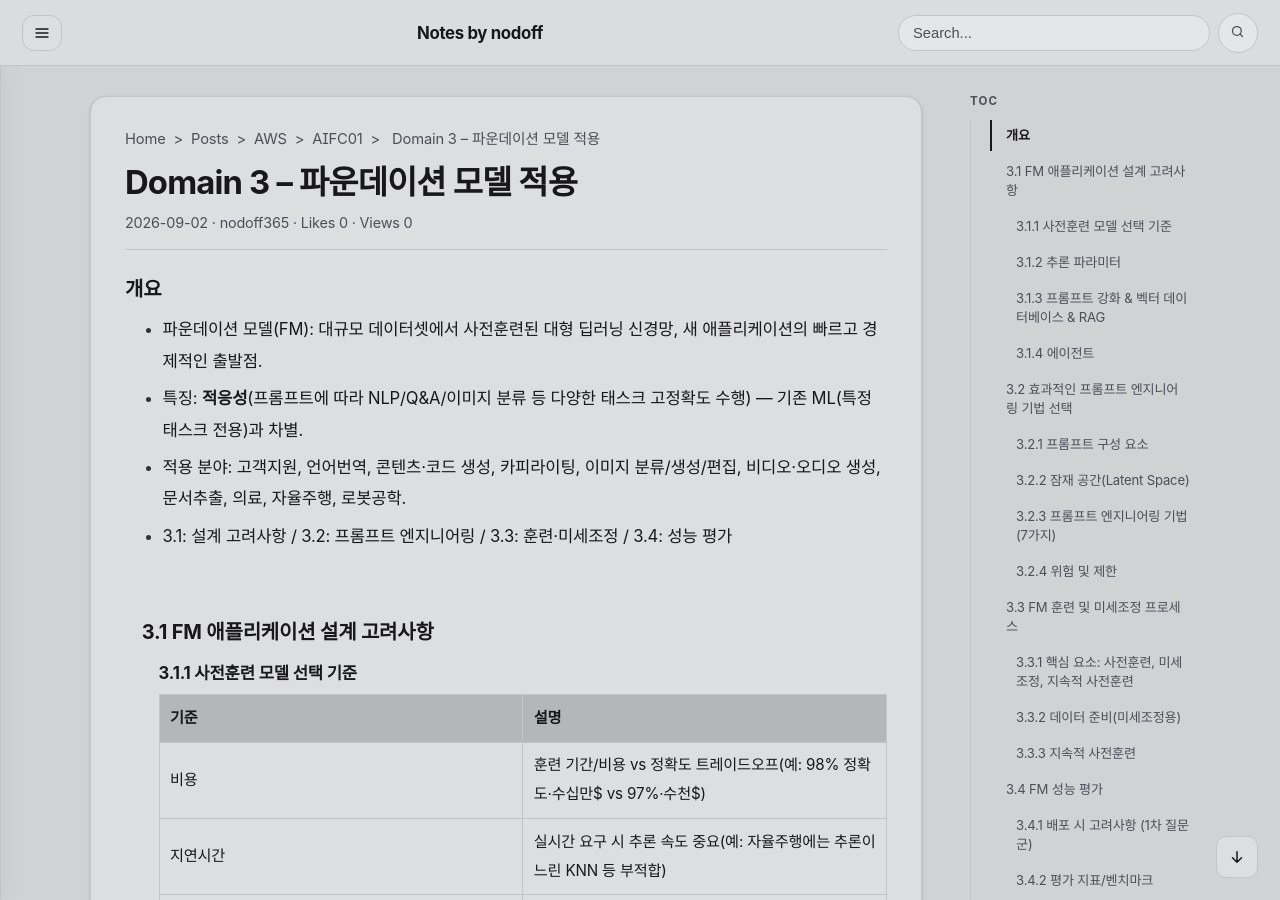
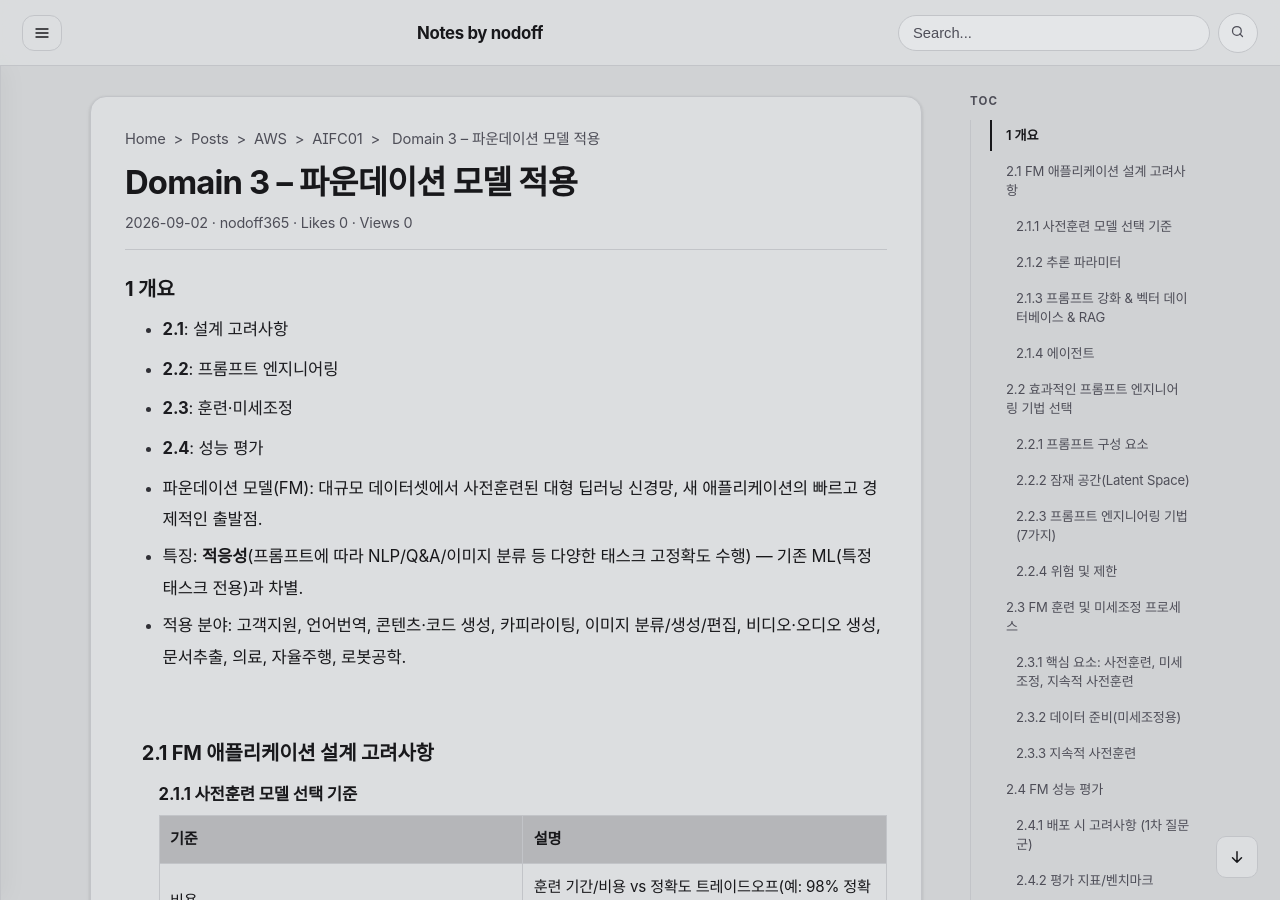
Before and after one commit to nodoff365/nodoff365.github.io, a Jekyll site: the page built from _posts/2026-09-02-Domain3.md, in a window 1280 px wide and 900 px high. Built offline with Jekyll 4.4.1, drawn with Linux system fonts in a browser that asks for light colours; some web fonts are replaced; comment, search, counter and statistics services are not loaded; some of the changed text lies outside the part shown.

Commit message:
AIF-C01 시리즈 개요/섹션 번호 체계 정리, Domain3 개요 순서 수정
개요를 "1"로 번호 매기고, 그 아래 태스크 섹션은 도메인 번호와 무관하게
매 글마다 "2.1, 2.2..."로 시작하도록 통일(도메인 식별 번호에 안 묶임).
Domain3의 개요는 원래 목차(N.M) 뒤에 정의/특징/적용분야 설명이 붙어있던
순서를, 다른 글들처럼 목차를 먼저 두고 그 설명을 아래로 옮겼다.

Co-Authored-By: Claude Sonnet 5 <noreply@anthropic.com>
Claude-Session: https://claude.ai/code/session_01C5NfB9hNHsTcq2K8pyeX4H

```diff
--- a/_posts/2026-09-02-Domain2.md
+++ b/_posts/2026-09-02-Domain2.md
@@ -4,8 +4,12 @@ date: 2026-09-02 20:10:00 +0900
 categories: [AWS, AIFC01]
 tags: [AWS, AIFC01]
 ---
-### 개요
-- 2.1: 생성형 AI 기본 개념 / 2.2: 비즈니스 문제 해결을 위한 기능·제한 / 2.3: 생성형 AI 애플리케이션 구축용 AWS 인프라·기술
+### 1 개요
+- **2.1**: 생성형 AI 기본 개념
+
+- **2.2**: 비즈니스 문제 해결을 위한 기능·제한
+
+- **2.3**: 생성형 AI 애플리케이션 구축용 AWS 인프라·기술
 
 <br>
 
--- a/_posts/2026-09-02-Domain3.md
+++ b/_posts/2026-09-02-Domain3.md
@@ -4,17 +4,24 @@ date: 2026-09-02 20:20:00 +0900
 categories: [AWS, AIFC01]
 tags: [AWS, AIFC01]
 ---
-### 개요
+### 1 개요
+- **2.1**: 설계 고려사항
+
+- **2.2**: 프롬프트 엔지니어링
+
+- **2.3**: 훈련·미세조정
+
+- **2.4**: 성능 평가
+
 - 파운데이션 모델(FM): 대규모 데이터셋에서 사전훈련된 대형 딥러닝 신경망, 새 애플리케이션의 빠르고 경제적인 출발점.
 - 특징: **적응성**(프롬프트에 따라 NLP/Q&A/이미지 분류 등 다양한 태스크 고정확도 수행) — 기존 ML(특정 태스크 전용)과 차별.
 - 적용 분야: 고객지원, 언어번역, 콘텐츠·코드 생성, 카피라이팅, 이미지 분류/생성/편집, 비디오·오디오 생성, 문서추출, 의료, 자율주행, 로봇공학.
-- 3.1: 설계 고려사항 / 3.2: 프롬프트 엔지니어링 / 3.3: 훈련·미세조정 / 3.4: 성능 평가
 
 <br>
 
-### 3.1 FM 애플리케이션 설계 고려사항
+### 2.1 FM 애플리케이션 설계 고려사항
 
-#### 3.1.1 사전훈련 모델 선택 기준
+#### 2.1.1 사전훈련 모델 선택 기준
 
 | 기준 | 설명 |
 |---|---|
@@ -35,14 +42,14 @@ tags: [AWS, AIFC01]
 
 <br>
 
-#### 3.1.2 추론 파라미터
+#### 2.1.2 추론 파라미터
 - **추론**: 새 데이터 처리 → 예측 생성(프롬프트 입력 → 응답 출력).
 - Amazon Bedrock 지원 파라미터: **온도(temperature), 상위 K(top-K), 상위 P(top-P)**(무작위성·다양성 제어), 응답 길이, 페널티, 중지 시퀀스(응답 길이 제한).
 - 목표: 다양성·일관성·리소스 효율성의 균형점 → 프로덕션에서 지속 모니터링/조정.
 
 <br>
 
-#### 3.1.3 프롬프트 강화 & 벡터 데이터베이스 & RAG
+#### 2.1.3 프롬프트 강화 & 벡터 데이터베이스 & RAG
 - 프롬프트에 내부 DB/벡터 저장소의 도메인 특화 데이터 추가 → **검색 증강 생성(RAG)**.
 - **벡터 데이터베이스**: 수학적 표현(임베딩)으로 저장된 구조/비구조 데이터 모음. 임베딩 모델(ML 모델)로 밀도 높은 벡터 생성. 효율적 조회, 데이터 관리, 내결함성, 인증, 액세스 제어, 쿼리 엔진 제공.
 - **RAG 구조**: 검색기(retriever, 지식기반 검색) + 생성기(generator, 출력 생성). 훈련 데이터 이외 최신/도메인 지식 접근 가능 → 환각 완화.
@@ -64,7 +71,7 @@ tags: [AWS, AIFC01]
 
 <br>
 
-#### 3.1.4 에이전트
+#### 2.1.4 에이전트
 - FM은 사전훈련 지식으로 응답 가능하나 항공편 예약 등 실제 태스크(조직별 데이터/워크플로+커스텀 프로그래밍 필요) 수행 불가.
 - **Amazon Bedrock용 에이전트**: 완전관리형 AI 기능, 태스크 자동 분류·오케스트레이션, API로 DB 안전 연결, 데이터 수집/구조화/보강 → 정확한 응답·요청 수행. 프롬프트-완성 워크플로와 사용자/FM/외부 데이터·앱 간 상호작용 조정 소프트웨어. 예: 고객의 다음 스쿠버 다이빙 휴가 예약을 처리하도록 도와주는 에이전트.
 
@@ -74,9 +81,9 @@ tags: [AWS, AIFC01]
 
 <br>
 
-### 3.2 효과적인 프롬프트 엔지니어링 기법 선택
+### 2.2 효과적인 프롬프트 엔지니어링 기법 선택
 
-#### 3.2.1 프롬프트 구성 요소
+#### 2.2.1 프롬프트 구성 요소
 - 태스크/지침, 컨텍스트, 입력 텍스트(사용 사례에 따라 조합).
 - **퓨샷 프롬프팅**: 예제 제공으로 출력 보정. **제로샷 프롬프팅**: 예제 없음.
 - **프롬프트 템플릿**: 지침+예제+콘텐츠+질문 조합.
@@ -85,7 +92,7 @@ tags: [AWS, AIFC01]
 
 <br>
 
-#### 3.2.2 잠재 공간(Latent Space)
+#### 2.2.2 잠재 공간(Latent Space)
 - LLM에 인코딩된 언어 지식 — 관계를 캡처한 저장 패턴(통계 데이터베이스에 비유). 예: 스쿠버 휴가 추천 모델을 목적지·다이빙 깊이·가시성·수온 등 데이터로 훈련시켰다면, "매너티와 함께 스노클링을 하고 싶다"는 메시지에 대해 모델이 이 통계 카탈로그(잠재 공간)를 참조해 관련 목적지를 추천.
 - 모델은 대규모 텍스트(RefinedWeb, Common Crawl, StarCoder, BookCorpus, Wikipedia, C4 등)로 훈련되며 품질은 다양함(Wikipedia도 항상 정확하진 않음).
 - 잠재 공간에 지식이 부족하면 → **환각** 발생(가장 가까운 일치 항목 선택, 통계적으로는 정상 동작). 예: "공룡이 지구를 어슬렁거렸을 때 25피트 아래로 잠수한 최초의 사람이 누구였는가"라고 물으면, 인간은 그 시대엔 아무도 잠수하지 않았을 것이라 추론하지만 모델은 추론하지 않고 컨텍스트를 고려해 확률적으로 단어를 순차 선택해 답을 생성함(통계적으로는 맞지만 사실은 틀릴 수 있음).
@@ -93,7 +100,7 @@ tags: [AWS, AIFC01]
 
 <br>
 
-#### 3.2.3 프롬프트 엔지니어링 기법 (7가지)
+#### 2.2.3 프롬프트 엔지니어링 기법 (7가지)
 1. 구체적 지침(형식/예제/비교/스타일/어조/길이/컨텍스트 명시)
 
 2. 원하는 동작의 예제 포함(샘플 텍스트/데이터 형식/템플릿/코드/차트)
@@ -110,7 +117,7 @@ tags: [AWS, AIFC01]
 
 <br>
 
-#### 3.2.4 위험 및 제한
+#### 2.2.4 위험 및 제한
 - **가드레일**: 원치 않는 주제 정의, 차단 단어 설정, 유해/공격 카테고리 임계값 구성, 민감 데이터 입력 필터링.
 - **프롬프트 인젝션**: 신뢰할 수 없는 사용자 입력으로 신뢰된 프롬프트를 조작해 악의적 응답 유도.
 - **탈옥(Jailbreak)**: 가드레일 등 안전 조치 우회 시도.
@@ -124,9 +131,9 @@ tags: [AWS, AIFC01]
 
 <br>
 
-### 3.3 FM 훈련 및 미세조정 프로세스
+### 2.3 FM 훈련 및 미세조정 프로세스
 
-#### 3.3.1 핵심 요소: 사전훈련, 미세조정, 지속적 사전훈련
+#### 2.3.1 핵심 요소: 사전훈련, 미세조정, 지속적 사전훈련
 - **사전훈련**: 수백만 GPU·컴퓨팅시간·테라~페타바이트 데이터·수조 토큰 필요. 자가지도학습으로 비정형 데이터에서 학습.
 - **미세조정**: 지도학습, 레이블링된 예제로 가중치 업데이트, 특정 태스크 성능 개선. **지침 기반 미세조정**: 레이블된 예제로 특정 태스크 개선.
 
@@ -144,7 +151,7 @@ tags: [AWS, AIFC01]
 
 <br>
 
-#### 3.3.2 데이터 준비(미세조정용)
+#### 2.3.2 데이터 준비(미세조정용)
 - 프롬프트 템플릿 라이브러리 → 지침 데이터셋 → 훈련/검증/테스트 분할.
 - **미세조정 순서**:
   1. 프롬프트
@@ -171,7 +178,7 @@ tags: [AWS, AIFC01]
 
 <br>
 
-#### 3.3.3 지속적 사전훈련
+#### 2.3.3 지속적 사전훈련
 - 생성형 AI 출력은 비결정적 → 검증 어려움. 다양한 주제/장르/컨텍스트로 지속 사전훈련하면 모델이 더 강력해지고 영역 외 데이터 적응력↑.
 - 예: Amazon Bedrock에서 Titan Text Express/Lite FM을 레이블 없는 고유 데이터로 안전하게 지속 사전훈련.
 
@@ -181,15 +188,15 @@ tags: [AWS, AIFC01]
 
 <br>
 
-### 3.4 FM 성능 평가
+### 2.4 FM 성능 평가
 
-#### 3.4.1 배포 시 고려사항 (1차 질문군)
+#### 2.4.1 배포 시 고려사항 (1차 질문군)
 - 컴플리션 생성 속도, 컴퓨팅 예산, 추론 속도/스토리지 vs 성능 트레이드오프.
 - 최적화 기법: 모델 크기 축소(로드 속도↑, 지연시간↓, 성능 저하 가능), 프롬프트 간결화, 검색 코드 조각 크기/개수 축소, 생성 길이 축소.
 
 <br>
 
-#### 3.4.2 평가 지표/벤치마크
+#### 2.4.2 평가 지표/벤치마크
 - 결정적 예측(정확도·RMSE)은 계산 단순, 생성형 AI(비결정적)는 태스크별 지표 필요.
 - **ROUGE**: 자동 요약/기계번역 평가. **BLEU**: 번역 품질 평가.
 - **벤치마크**(태스크 무관 LLM 비교):
@@ -208,7 +215,7 @@ tags: [AWS, AIFC01]
 
 <br>
 
-#### 3.4.3 애플리케이션 통합 (2차 질문군)
+#### 2.4.3 애플리케이션 통합 (2차 질문군)
 - 필요 리소스, 외부 데이터/앱 연동 여부와 방법.
 - **RAG**: 오래된 내부 지식 문제 해결(재훈련 없이 추론 시 외부 데이터 접근), 복잡한 수학 관련 한계는 여전히 존재. 컨텍스트 제공으로 환각 방지·사실성 개선. 오케스트레이션 라이브러리로 사용자 입력↔LLM 연결·관리.
 
```
Also changed, not shown: _posts/2026-09-02-Domain1.md (+28 -19 lines), _posts/2026-09-02-Domain4.md (+16 -14 lines), _posts/2026-09-02-Domain5.md (+18 -16 lines).
